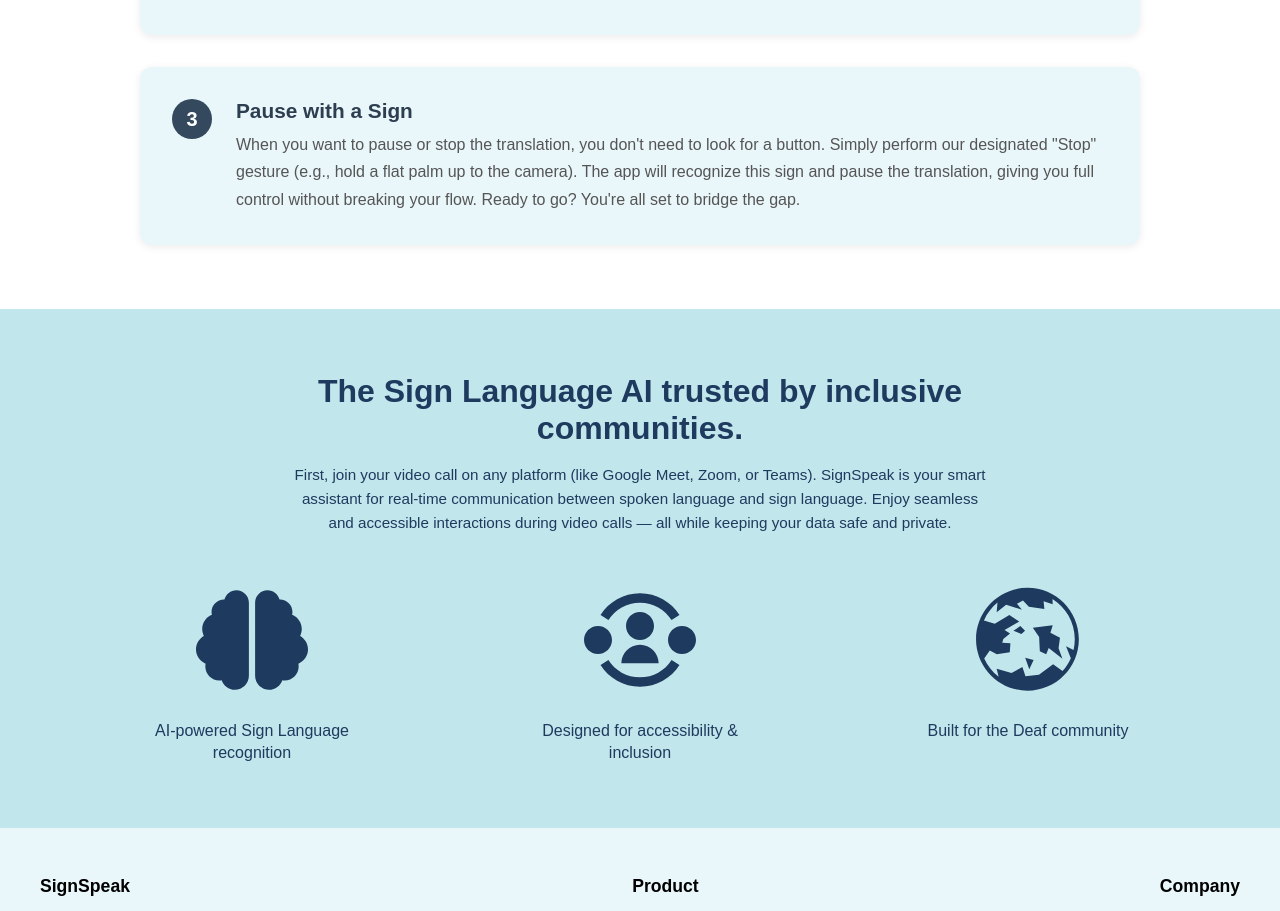
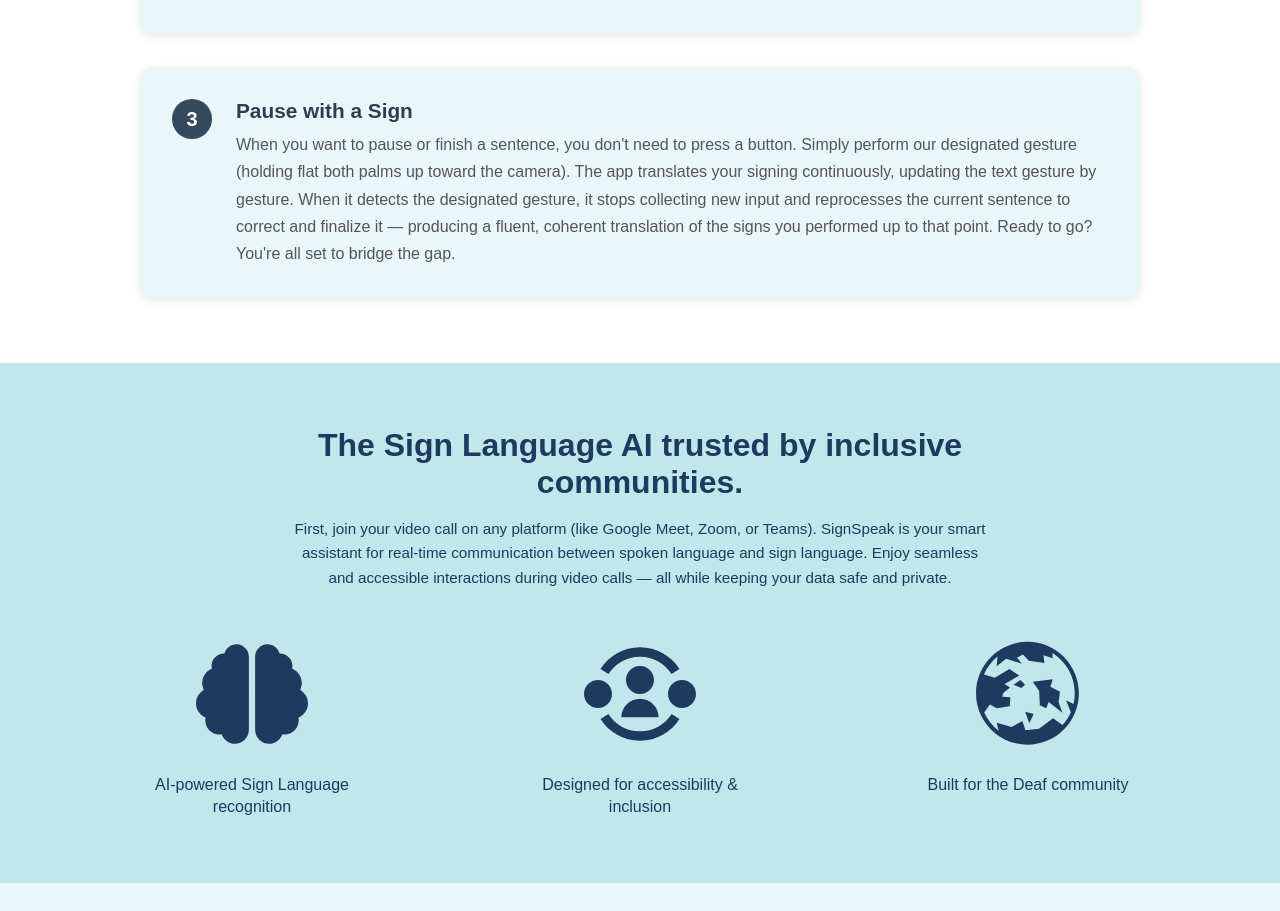
Before and after one commit to oscypio/Signspeak_local_fork, a React (Vite) app in the folder signspeak-frontend/: page / in a window 1280 px wide. Shown: the part 1285-2196 px from the top of the page. Built offline with nearby package versions, Linux system fonts and the light colour scheme.

Commit message:
update instructers

```diff
--- a/signspeak-frontend/src/pages/HomePage.jsx
+++ b/signspeak-frontend/src/pages/HomePage.jsx
@@ -78,9 +78,12 @@
             <div>
               <h3>Pause with a Sign</h3>
               <p>
-                When you want to pause or stop the translation, you don't need to look for a button.
-                Simply perform our designated "Stop" gesture (e.g., hold a flat palm up to the camera).
-                The app will recognize this sign and pause the translation, giving you full control without breaking your flow.
+                When you want to pause or finish a sentence, you don't need to press a button.
+                Simply perform our designated gesture (holding flat both palms up toward the camera).
+                The app translates your signing continuously, updating the text gesture by gesture.
+                When it detects the designated gesture, it stops collecting new input and reprocesses
+                the current sentence to correct and finalize it — producing a fluent,
+                coherent translation of the signs you performed up to that point.
                 Ready to go? You're all set to bridge the gap.
               </p>
             </div>
```
